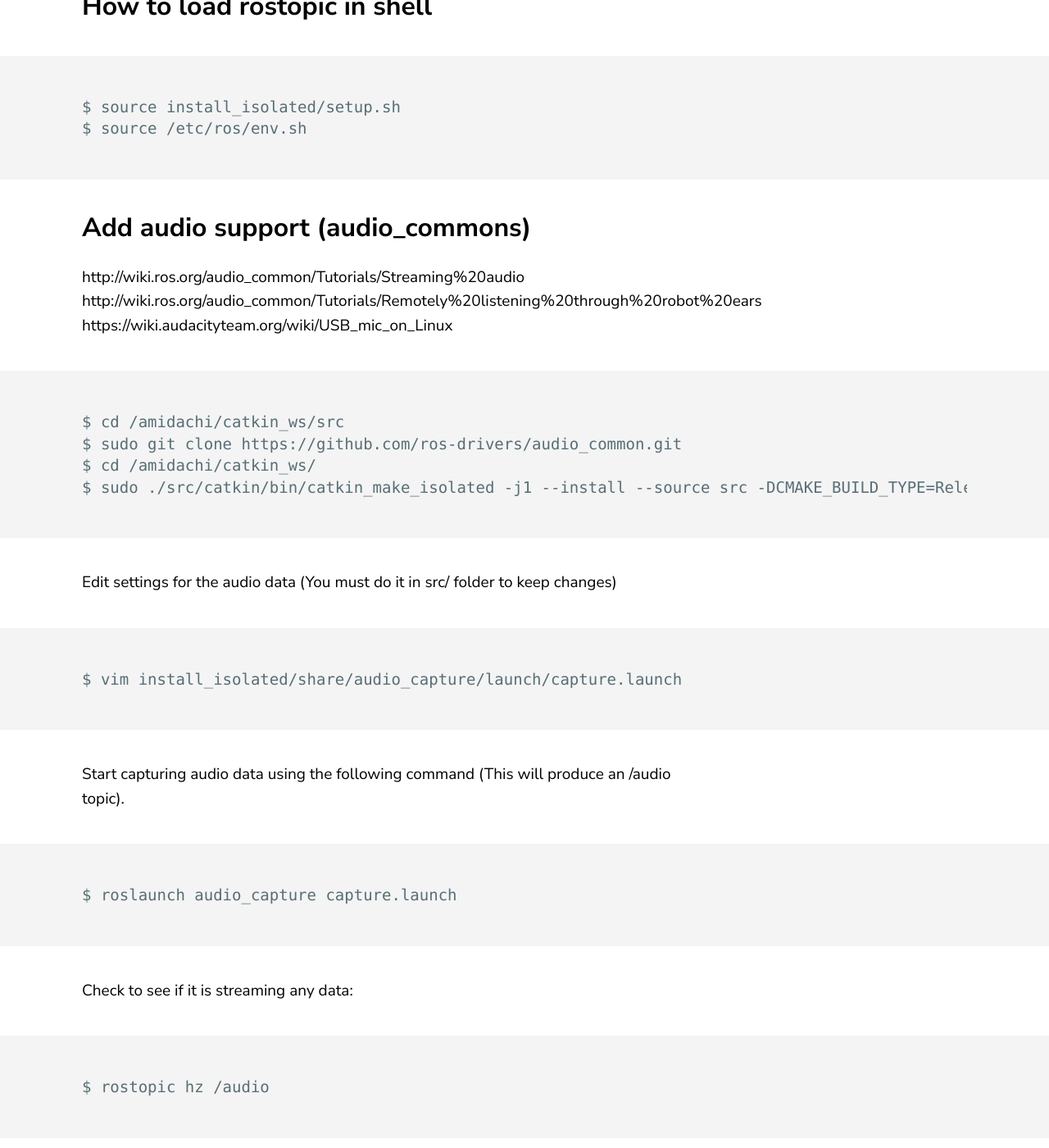
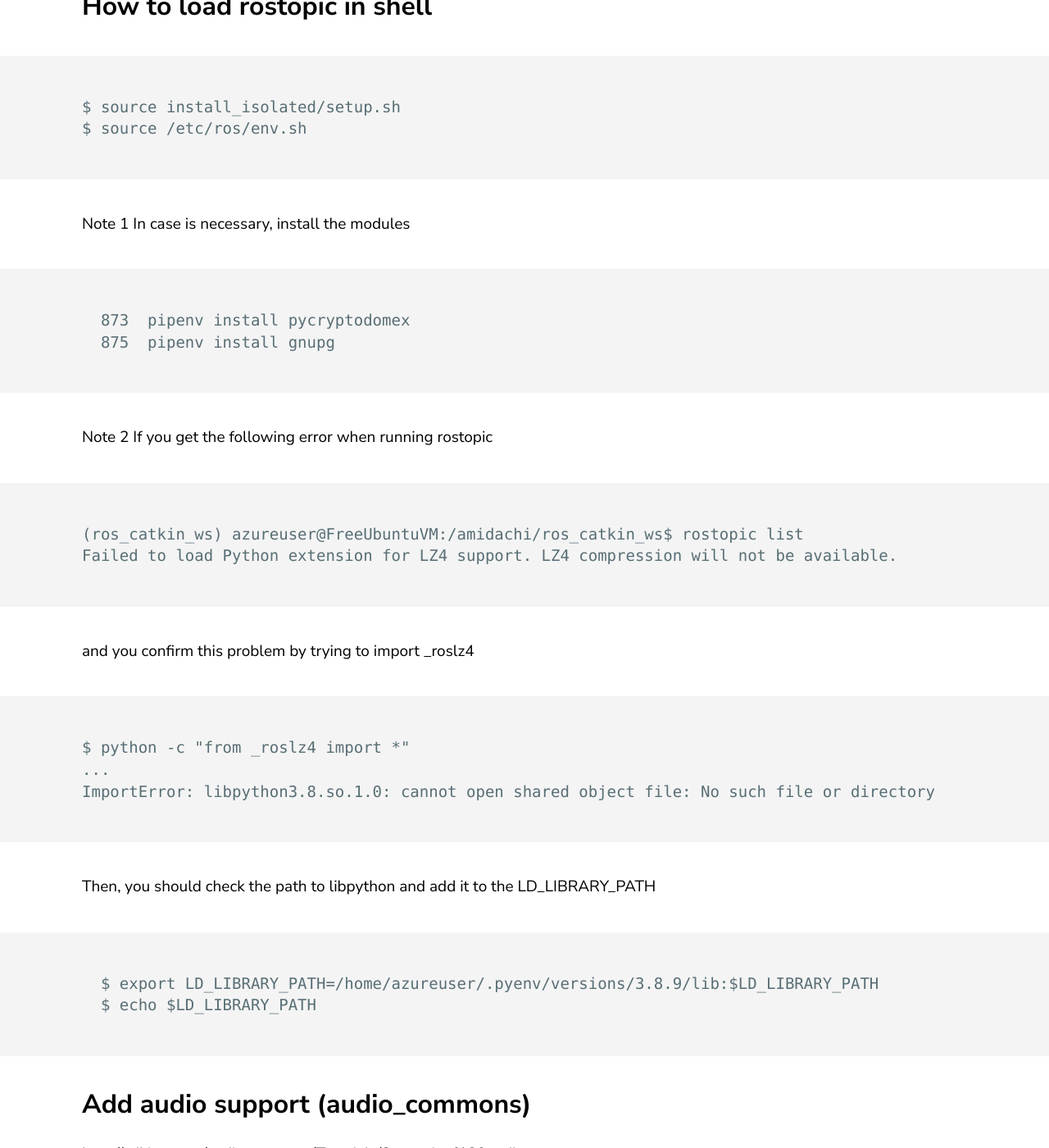
Before and after one commit to jluis9796/jluis9796.github.io, a Jekyll site: the page built from _posts/2020-05-31-manuals.markdown, in a window 1280 px wide and 1400 px high, scrolled down 28703 px. Shown: the whole window at 82% size. Built offline with Jekyll 4.4.1, drawn with Linux system fonts in a browser that asks for light colours.

Commit message:
Update 2020-05-31-manuals.markdown

````diff
--- a/_posts/2020-05-31-manuals.markdown
+++ b/_posts/2020-05-31-manuals.markdown
@@ -640,6 +640,31 @@ $ source /etc/ros/env.sh
 ```
 
 
+Note 1
+In case is necessary, install the modules
+```
+  873  pipenv install pycryptodomex
+  875  pipenv install gnupg
+ ```
+
+Note 2
+If you get the following error when running rostopic
+ ```
+(ros_catkin_ws) azureuser@FreeUbuntuVM:/amidachi/ros_catkin_ws$ rostopic list
+Failed to load Python extension for LZ4 support. LZ4 compression will not be available.
+ ```
+and you confirm this problem by trying to import _roslz4
+ ```
+$ python -c "from _roslz4 import *"
+...
+ImportError: libpython3.8.so.1.0: cannot open shared object file: No such file or directory
+ ```
+Then, you should check the path to libpython and add it to the LD_LIBRARY_PATH
+ ```
+  $ export LD_LIBRARY_PATH=/home/azureuser/.pyenv/versions/3.8.9/lib:$LD_LIBRARY_PATH
+  $ echo $LD_LIBRARY_PATH
+```
+
 ## Add audio support (audio_commons)
 http://wiki.ros.org/audio_common/Tutorials/Streaming%20audio
 http://wiki.ros.org/audio_common/Tutorials/Remotely%20listening%20through%20robot%20ears
````
